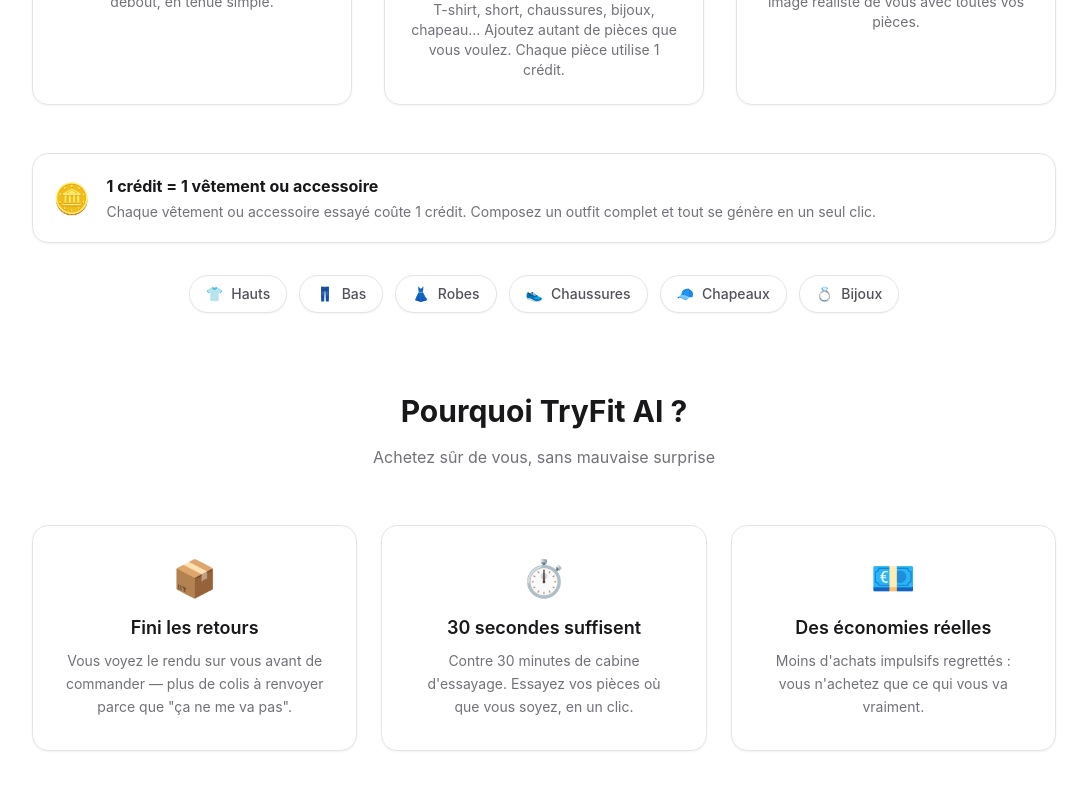
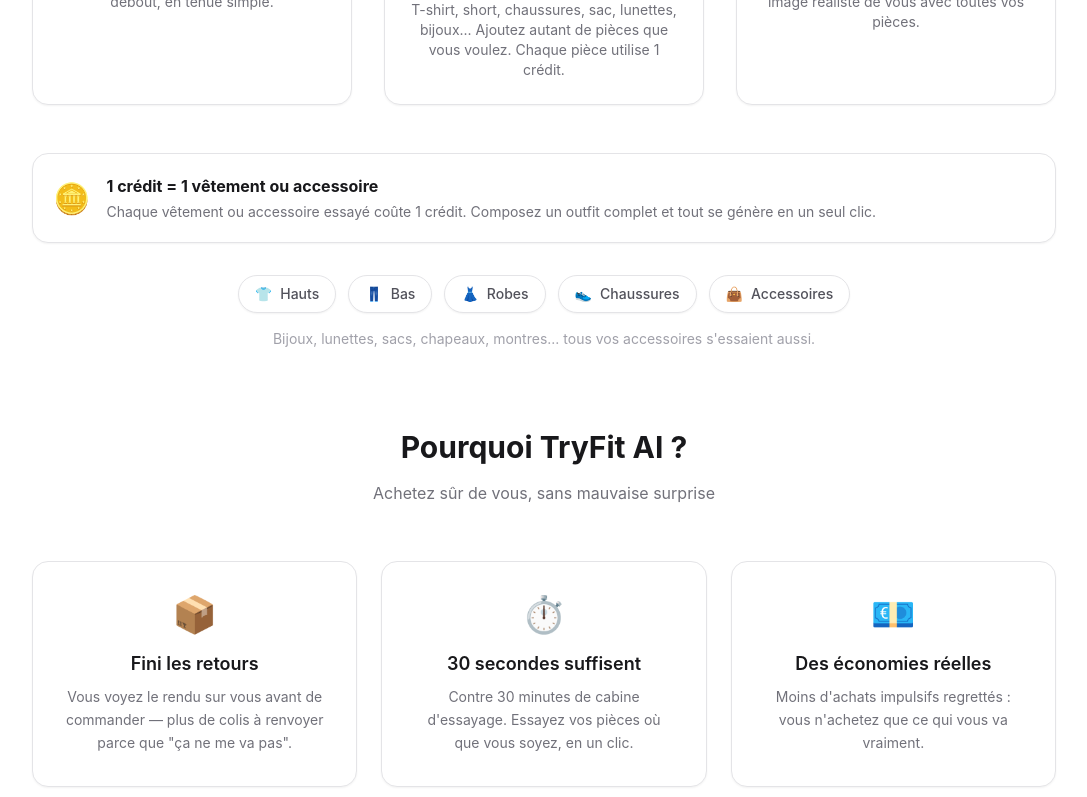
Before and after one commit to julesh66250/tryfit-ai, a Next.js app: page / in a window 1280 px wide. Shown: the part 1596-2393 px from the top of the page, without its empty margins (96-1183 px from the left). Built offline with nearby package versions, Linux system fonts and the light colour scheme.

Commit message:
feat: categorie accessoires elargie

```diff
--- a/app/(app)/history/page.tsx
+++ b/app/(app)/history/page.tsx
@@ -57,7 +57,7 @@
     'one-pieces': 'Robe / Combi',
     shoes: 'Chaussures',
     hats: 'Couvre-chef',
-    jewelry: 'Bijoux & Accessoires',
+    jewelry: 'Accessoires',
     outfit: 'Outfit complet',
   }
 
--- a/app/page.tsx
+++ b/app/page.tsx
@@ -36,7 +36,7 @@
 
 const STEPS = [
   { step: '1', title: 'Ajoutez votre photo', desc: 'Importez une photo entière de vous, debout, en tenue simple.', emoji: '🤳' },
-  { step: '2', title: 'Ajoutez un ou plusieurs vêtements', desc: 'T-shirt, short, chaussures, bijoux, chapeau... Ajoutez autant de pièces que vous voulez. Chaque pièce utilise 1 crédit.', emoji: '👕' },
+  { step: '2', title: 'Ajoutez un ou plusieurs vêtements', desc: 'T-shirt, short, chaussures, sac, lunettes, bijoux... Ajoutez autant de pièces que vous voulez. Chaque pièce utilise 1 crédit.', emoji: '👕' },
   { step: '3', title: 'Voyez le résultat', desc: "L'IA génère en quelques secondes une image réaliste de vous avec toutes vos pièces.", emoji: '✨' },
 ]
 
@@ -391,14 +391,16 @@
                 { emoji: '👖', label: 'Bas' },
                 { emoji: '👗', label: 'Robes' },
                 { emoji: '👟', label: 'Chaussures' },
-                { emoji: '🧢', label: 'Chapeaux' },
-                { emoji: '💍', label: 'Bijoux' },
+                { emoji: '👜', label: 'Accessoires' },
               ].map((cat) => (
                 <span key={cat.label} className="inline-flex items-center gap-2 bg-white border border-zinc-200 rounded-full px-4 py-2 text-sm font-medium text-zinc-600 shadow-sm hover:border-brand-500/40 hover:text-zinc-900 transition-colors cursor-default">
                   <span>{cat.emoji}</span> {cat.label}
                 </span>
               ))}
             </div>
+            <p className="text-center text-zinc-400 text-sm mt-4">
+              Bijoux, lunettes, sacs, chapeaux, montres... tous vos accessoires s&apos;essaient aussi.
+            </p>
           </Reveal>
         </div>
       </section>
--- a/lib/utils.ts
+++ b/lib/utils.ts
@@ -22,7 +22,7 @@
   { id: 'one-pieces', label: 'Robe / Combinaison', emoji: '👗', items: ['Robe', 'Combinaison'], available: true },
   { id: 'shoes', label: 'Chaussures', emoji: '👟', items: ['Sneakers', 'Talons', 'Bottes', 'Mocassins'], available: true },
   { id: 'hats', label: 'Couvre-chef', emoji: '🧢', items: ['Casquette', 'Bonnet', 'Chapeau', 'Bob'], available: true },
-  { id: 'jewelry', label: 'Bijoux & Accessoires', emoji: '💍', items: ['Collier', 'Boucles d\'oreilles', 'Bracelet', 'Montre'], available: true },
+  { id: 'jewelry', label: 'Accessoires', emoji: '👜', items: ['Bijoux', 'Lunettes', 'Sac', 'Montre', 'Écharpe'], available: true },
 ] as const
 
 export type GarmentCategory = 'tops' | 'bottoms' | 'one-pieces' | 'shoes' | 'hats' | 'jewelry'
```
Also changed, not shown: 2 other files (tests, documents, lock files or other folders).
